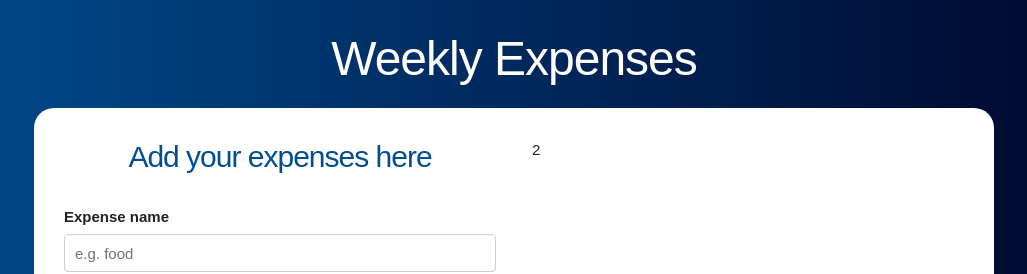
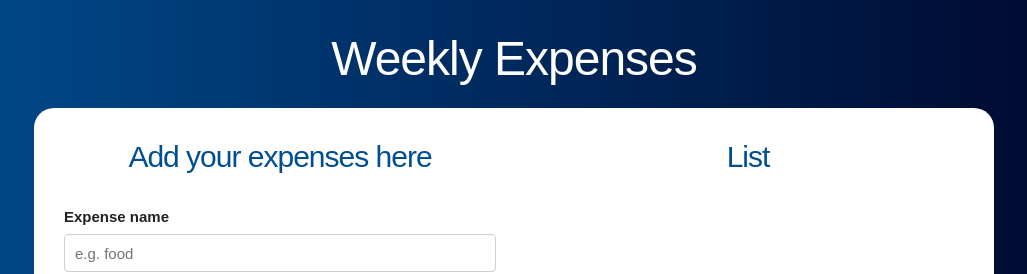
Before and after one commit to alecaceres/budget, a React (Create React App) app: page / in a window 1280 px wide. Both pictures are taken after typing "5" into the empty fields and a click on the input "Set budget". Shown: the top 274 px of the page, without its empty margins (126-1153 px from the left). Built offline with nearby package versions, Linux system fonts and the light colour scheme.

Commit message:
Creating list of expenses

```diff
--- a/src/App.js
+++ b/src/App.js
@@ -1,6 +1,7 @@
 import React, { useState } from "react";
 import Question from "./components/Question";
 import Form from "./components/Form";
+import List from "./components/List";
 
 function App() {
   // state definition
@@ -34,7 +35,8 @@
                 addNewExpense={addNewExpense}/>
               </div>
               <div className="one-half column">
-                2
+                <List
+                  expenses={expenses}/>
               </div>
             </div>
           }
--- /dev/null
+++ b/src/components/Expense.js
@@ -0,0 +1,14 @@
+import React from 'react';
+
+const Expense = ({expense}) =>
+(
+    <li className="gastos">
+        <p>
+            {expense.name}
+
+            <span className="gasto">$ {expense.qty}</span>
+        </p>
+    </li>
+);
+
+export default Expense;
--- /dev/null
+++ b/src/components/List.js
@@ -0,0 +1,16 @@
+import React from 'react';
+import Expense from "./Expense";
+
+const List = ({expenses}) => (
+    <div className="gastos-realizados">
+        <h2>List</h2>
+        {expenses.map(expense => (
+            <Expense
+                key={expense.id}
+                expense={expense}
+            />
+        ))}
+    </div>
+)
+
+export default List;
```
